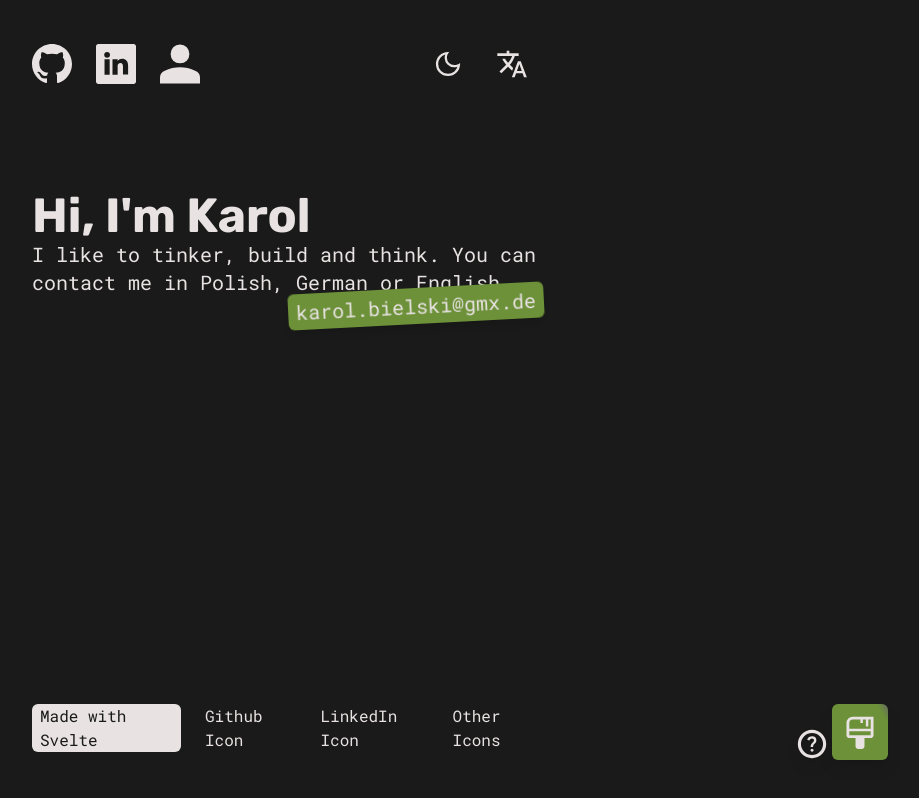
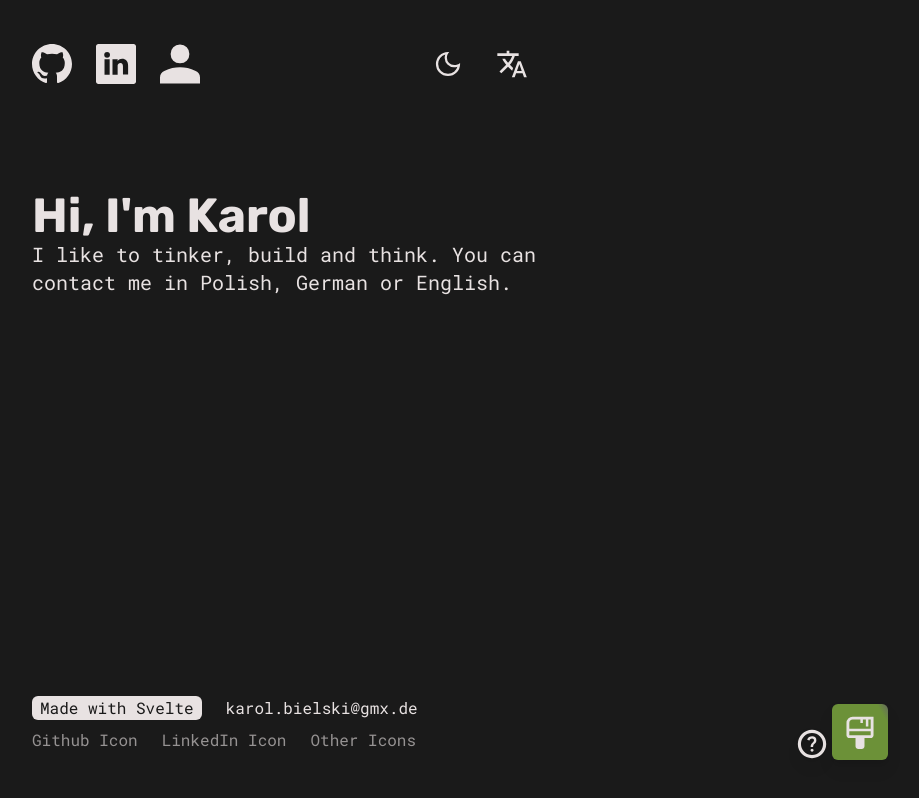
Before and after one commit to issdn/personal-website, a SvelteKit app: page / in a window 1280 px wide. Shown: the whole page, without its empty margins (352-1271 px from the left). Built offline with nearby package versions, Linux system fonts and the light colour scheme.

Commit message:
Small bugfix, adjustment to landing page

```diff
--- a/src/lib/pixel_painter/cellBoard.ts
+++ b/src/lib/pixel_painter/cellBoard.ts
@@ -1,4 +1,4 @@
-import Cell from "./cell";
+import Cell, { type TCell } from "./cell";
 
 class CellBoard {
   cells: TCellArray = [];
--- a/src/lib/pixel_painter/pixelPainter.ts
+++ b/src/lib/pixel_painter/pixelPainter.ts
@@ -11,6 +11,8 @@ const baseConfig = {
   yCellAmount: 125,
   isTouchScreen: false,
 };
+
+
 
 class PixelPainter {
   canvas!: HTMLCanvasElement;
@@ -131,7 +133,8 @@ class PixelPainter {
 
   setQuickAction(action: Actions) {
     this.quickAction = true;
-    this.setAction(action);
+    this.lastAction = this.action;
+    this.action = action;
     return this;
   }
 
--- a/src/routes/+page.svelte
+++ b/src/routes/+page.svelte
@@ -66,21 +66,20 @@
         <h1 class="text-5xl font-extrabold font-primary">
           {$texts["title"]}
         </h1>
-        <div class="relative">
         <p>{$texts["mainPar"]}</p>
-          <a href="mailto:karol.bielski@gmx.de" class="drop-shadow-lg cursor-pointer absolute -bottom-1/2 right-0 px-2 py-1 text-light bg-special rounded-md -rotate-3">
-            karol.bielski@gmx.de
-          </a>
-        </div>
       </section>
     </div>
     <footer
-      class="flex flex-col lg:flex-row py-4 gap-x-6 gap-y-2 lg:items-center text-md [&>span]:w-fit [&>a]:w-fit"
+      class="flex flex-col py-4 gap-y-6 md:gap-2 text-md w-full"
     >
+      <div class="flex flex-col md:flex-row gap-x-6 gap-y-1">
         <span
-        class="bg-primary dark:bg-light text-light dark:text-dark rounded-md px-2"
+          class="bg-primary dark:bg-light text-light w-fit dark:text-dark rounded-md px-2"
           >{$texts["MadeWithSvelte"]}</span
         >
+        <a href="mailto:karol.bielski@gmx.de" class="w-fit">karol.bielski@gmx.de</a>
+      </div>
+      <div class="flex flex-col md:flex-row gap-x-6 opacity-60 [&>a]:w-fit">
         <a
           target="_blank"
           href="https://commons.wikimedia.org/wiki/File:Octicons-mark-github.svg"
@@ -92,10 +91,11 @@
         <a target="_blank" href="https://fonts.google.com/icons"
           >{$texts["OtherIcons"]}</a
         >
+      </div>
     </footer>
   </div>
   {#if painterEnabled}
-    {#if !$painter || $painterReady === "false"}
+    {#if $painterReady === "false"}
       <span
         in:fade={{ duration: 1000 }}
         out:fade={{ duration: 125 }}
```
Lines whose indentation alone changed are shown as unchanged.
